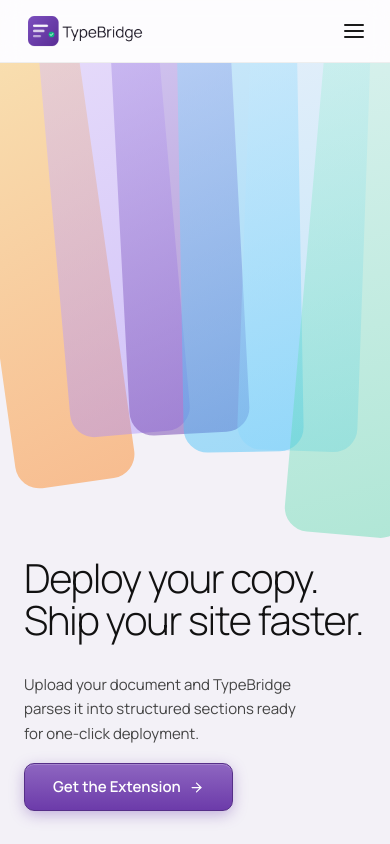
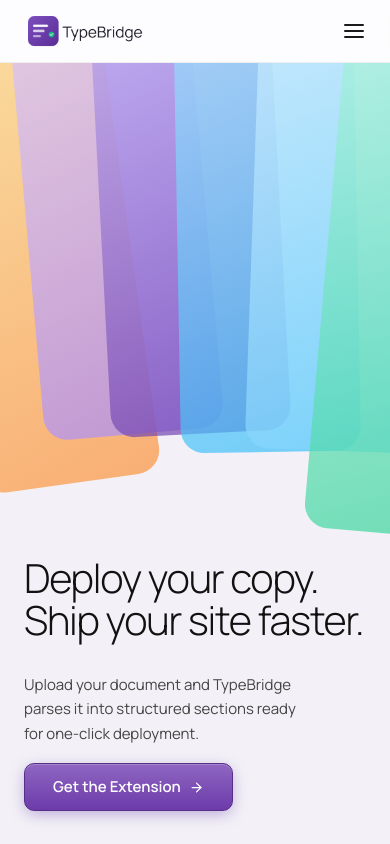
Before and after one commit to VyceeRulezU/TypeBridge, a React (Vite) app in the folder web/: page / in a window 390 px wide. Shown: the top 844 px of the page. Built offline with nearby package versions, Linux system fonts and the light colour scheme.

Commit message:
feat: add Contact and Hero CSS modules for component styling

```diff
--- a/web/src/components/Contact.module.css
+++ b/web/src/components/Contact.module.css
@@ -110,7 +110,8 @@
 
 @media (max-width: 900px) {
   .layout { flex-direction: column; gap: 2.5rem; }
-  .info { flex: unset; }
+  .info { flex: unset; width: 100%; }
+  .formWrap { width: 100%; padding: 1.5rem; }
   .row { flex-direction: column; }
 }
 
--- a/web/src/components/Hero.module.css
+++ b/web/src/components/Hero.module.css
@@ -99,7 +99,8 @@
   display: flex;
   flex-direction: column;
   gap: 2rem;
-  width: 1440px;
+  width: 100%;
+  max-width: 1440px;
 }
 
 /* ── Big headline ────────────────────────────────────────── */
@@ -203,9 +204,18 @@
 }
 
 @media (max-width: 640px) {
-  .hero { min-height: 100vh; }
+  .hero { min-height: 100vh; overflow: hidden; }
   .headline { font-size: clamp(2.5rem, 10vw, 3.5rem); }
   .content { padding-bottom: 3rem; }
-  .panel { min-width: 120px; }
+  .panel {
+    min-width: 180px;
+    opacity: 0.7;
+  }
+  .panelA { left: -15%; width: 45%; }
+  .panelB { left: 5%; width: 40%; }
+  .panelC { left: 25%; width: 35%; }
+  .panelD { left: 45%; width: 40%; }
+  .panelE { left: 65%; width: 45%; }
+  .panelF { left: 85%; width: 50%; }
   .descColRight, .rating { display: none; }
 }
```
